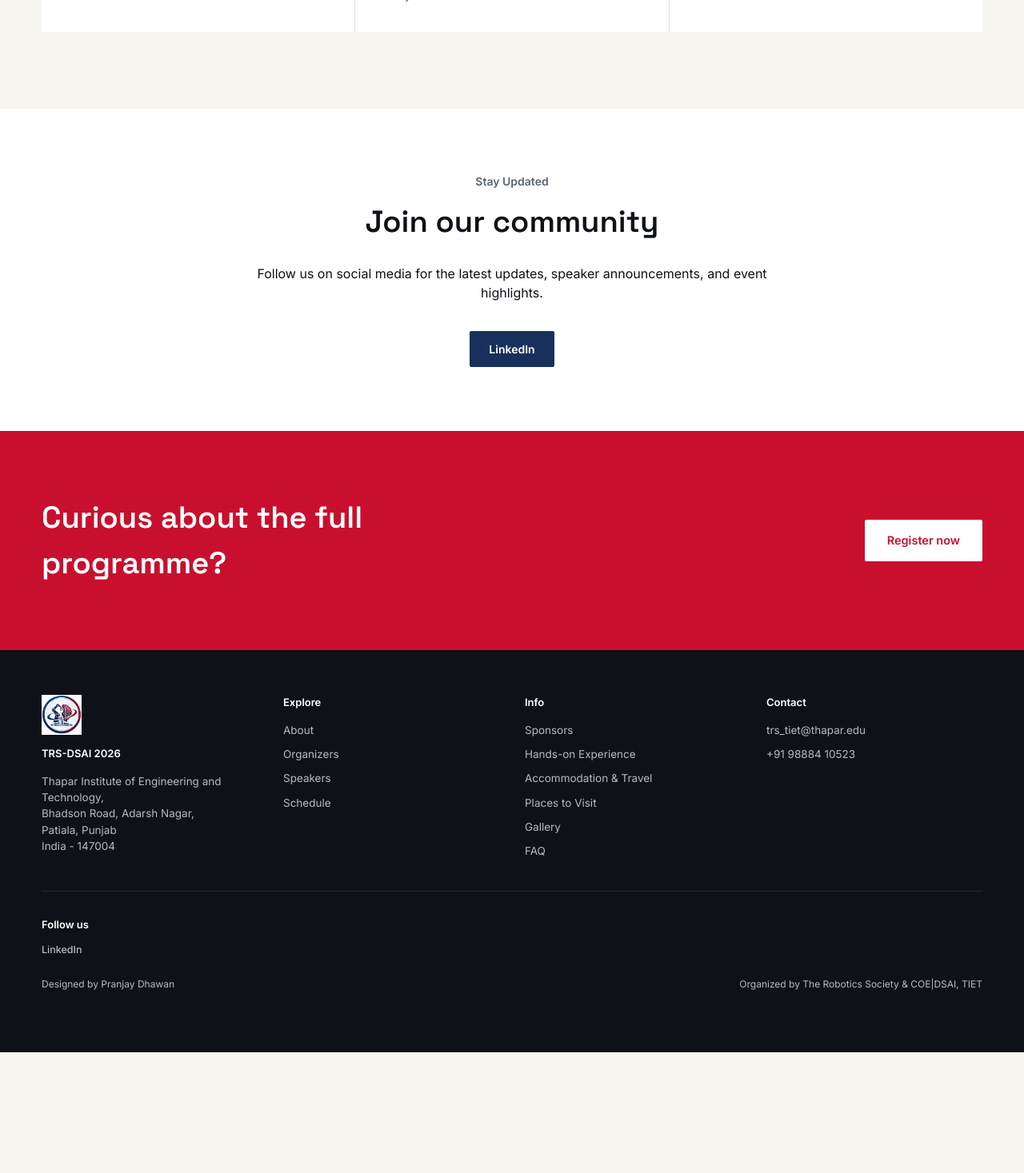
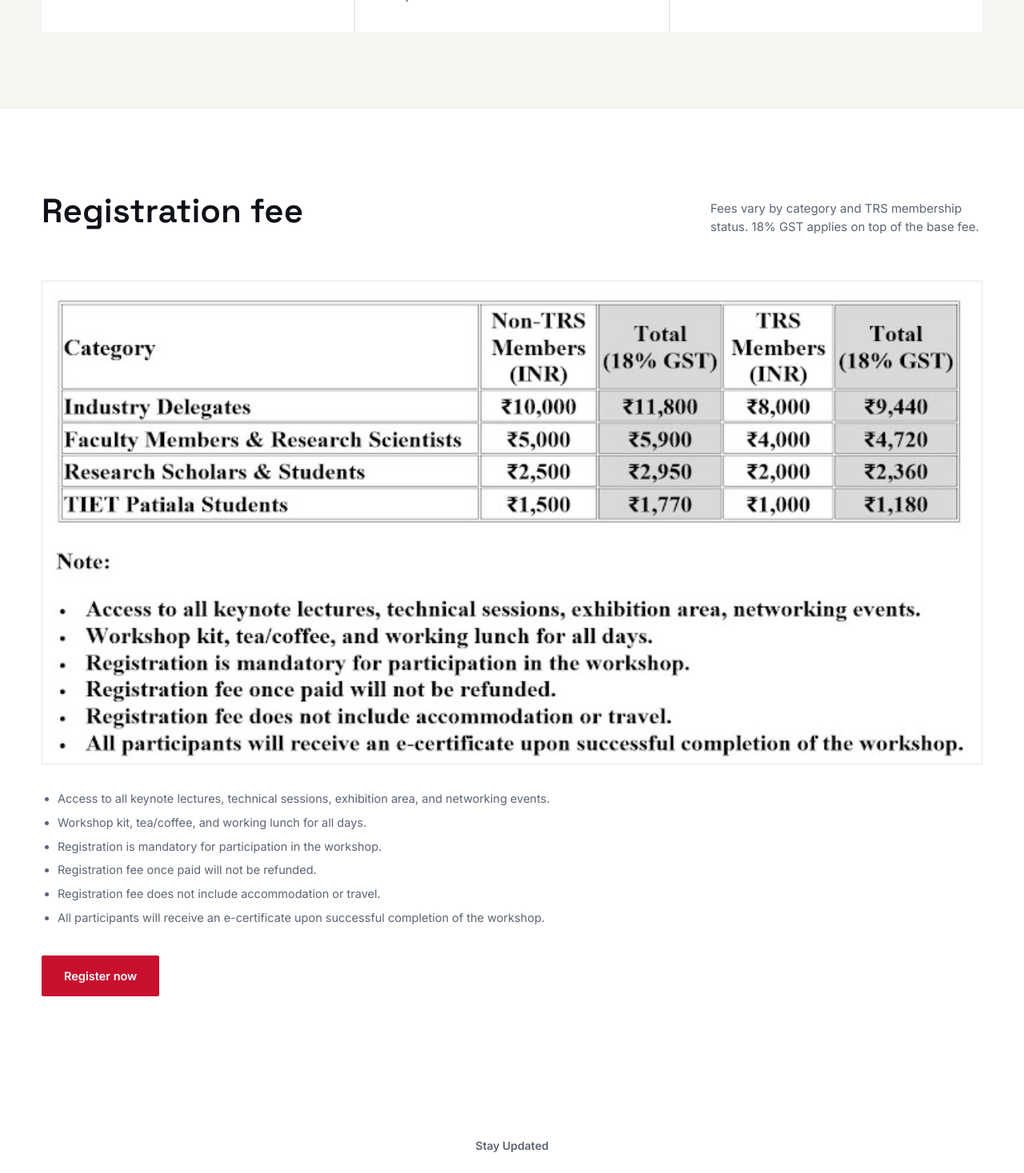
Before and after one commit to trs-tiet/TRS-DSAI-TIET, a Next.js app: page /about in a window 1280 px wide. Shown: the part 1300-2767 px from the top of the page at 80% size. Before the commit the page ends 2616 px from the top, so only its background shows below. Built offline with nearby package versions, Linux system fonts and the light colour scheme.

Commit message:
Update page.tsx

```diff
--- a/app/about/page.tsx
+++ b/app/about/page.tsx
@@ -1,5 +1,6 @@
 import type { Metadata } from "next";
 import Link from "next/link";
+import Image from "next/image";
 import VideoBackground from "@/components/VideoBackground";
 import VideoDisclaimer from "@/components/VideoDisclaimer";
 import Reveal from "@/components/Reveal";
@@ -103,6 +104,41 @@ export default function AboutPage() {
         </div>
       </section>
 
+      {/* REGISTRATION FEE STRUCTURE */}
+      <section className="bg-surface py-24">
+        <div className="wrap max-w-4xl">
+          <SectionHeading
+            title="Registration fee"
+            subtitle="Fees vary by category and TRS membership status. 18% GST applies on top of the base fee."
+          />
+          <Reveal>
+            <div className="border border-line overflow-hidden mb-8">
+              <Image
+                src="/images/registration-fee-structure.jpg"
+                alt="Registration fee structure — Industry Delegates, Faculty & Research Scientists, Research Scholars & Students, and TIET Patiala Students, for Non-TRS and TRS members, with 18% GST"
+                width={740}
+                height={380}
+                className="w-full h-auto"
+              />
+            </div>
+            <ul className="text-[14.5px] text-steel flex flex-col gap-2 max-w-2xl mb-9 list-disc pl-5">
+              <li>Access to all keynote lectures, technical sessions, exhibition area, and networking events.</li>
+              <li>Workshop kit, tea/coffee, and working lunch for all days.</li>
+              <li>Registration is mandatory for participation in the workshop.</li>
+              <li>Registration fee once paid will not be refunded.</li>
+              <li>Registration fee does not include accommodation or travel.</li>
+              <li>All participants will receive an e-certificate upon successful completion of the workshop.</li>
+            </ul>
+            <a
+              href={site.registerUrl}
+              className="inline-block bg-crimson text-white px-7 py-[15px] font-bold text-[14.5px] rounded-sm hover:bg-crimson-deep transition-colors"
+            >
+              Register now
+            </a>
+          </Reveal>
+        </div>
+      </section>
+
       {/* FOLLOW US SECTION */}
       <section className="bg-surface py-20">
         <div className="wrap text-center">
```
